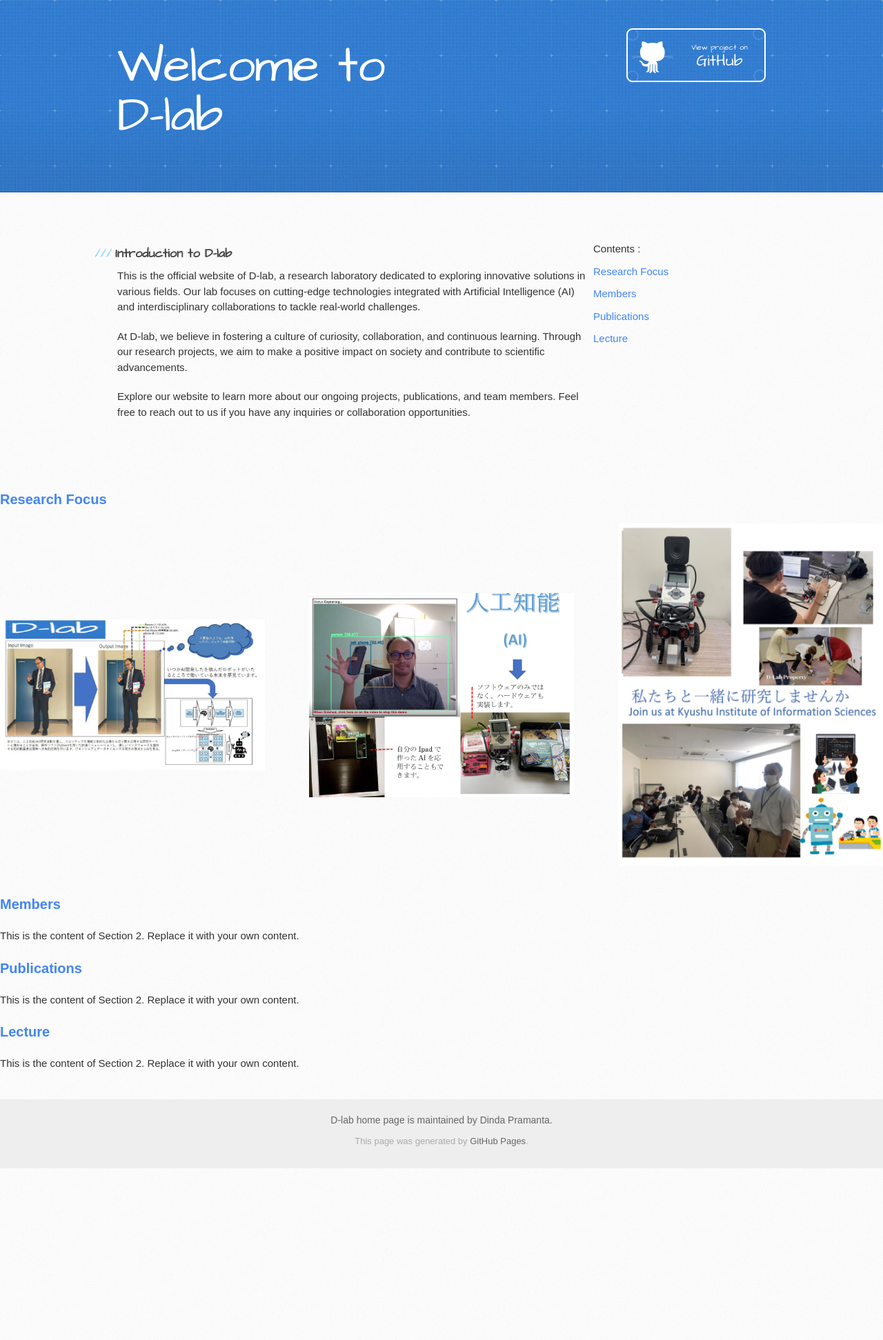
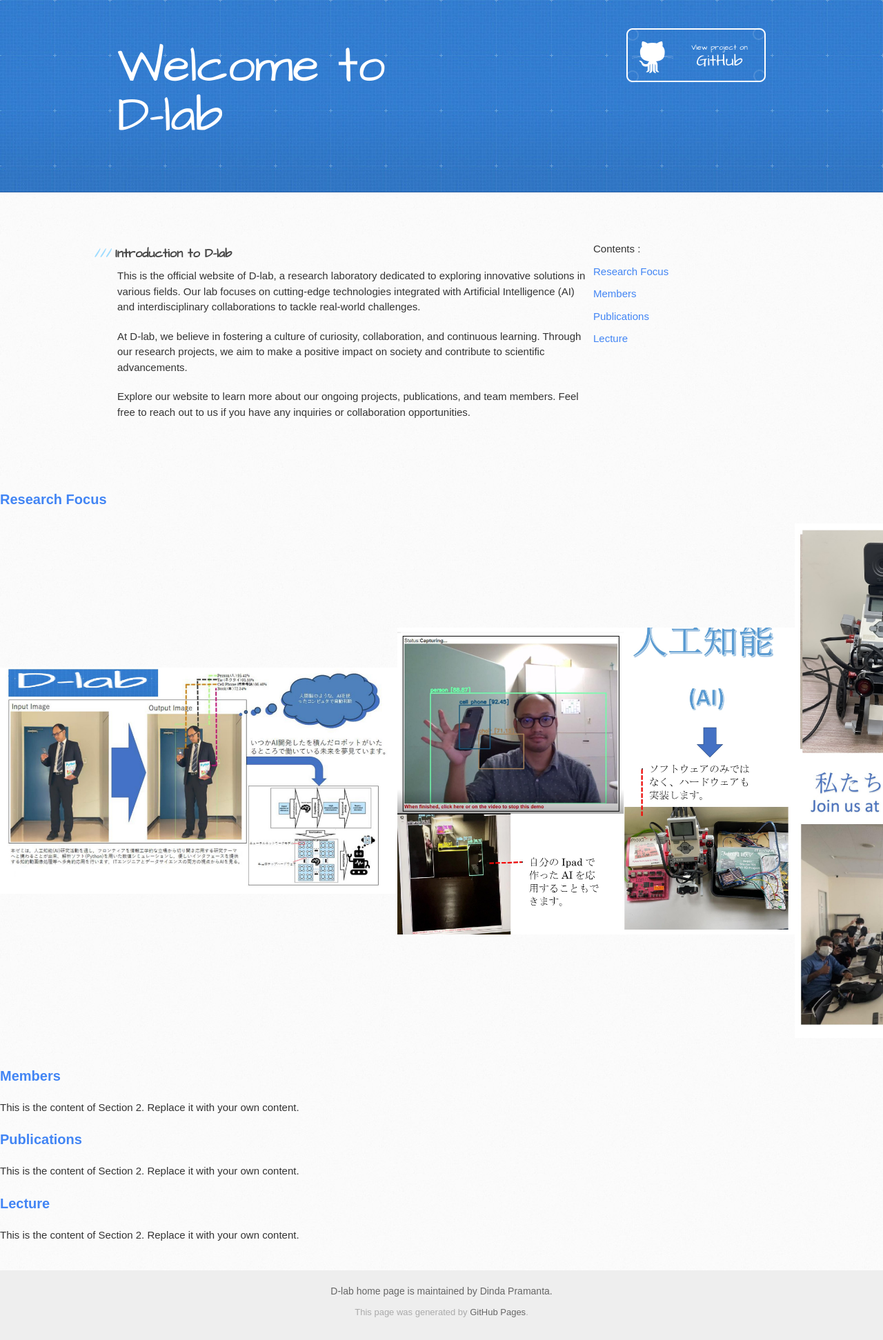
Before and after one commit to DindaPramanta/D-Lab.github.io, a Jekyll site: the page built from index.md, in a window 1280 px wide. Shown: the whole page at 69% size. Built offline with Jekyll 4.4.1, drawn with Linux system fonts in a browser that asks for light colours; the repository's description, which GitHub fills in, is left out; before the commit the page ends 1694 px from its top, so only the background shows below that.

Commit message:
Update style.scss

```diff
--- a/assets/css/style.scss
+++ b/assets/css/style.scss
@@ -10,7 +10,7 @@
 }
 
 .poster-image {
-  max-width: 30%;
+  max-width: 45%;
   height: auto;
   margin-bottom: 20px;
 }
```
